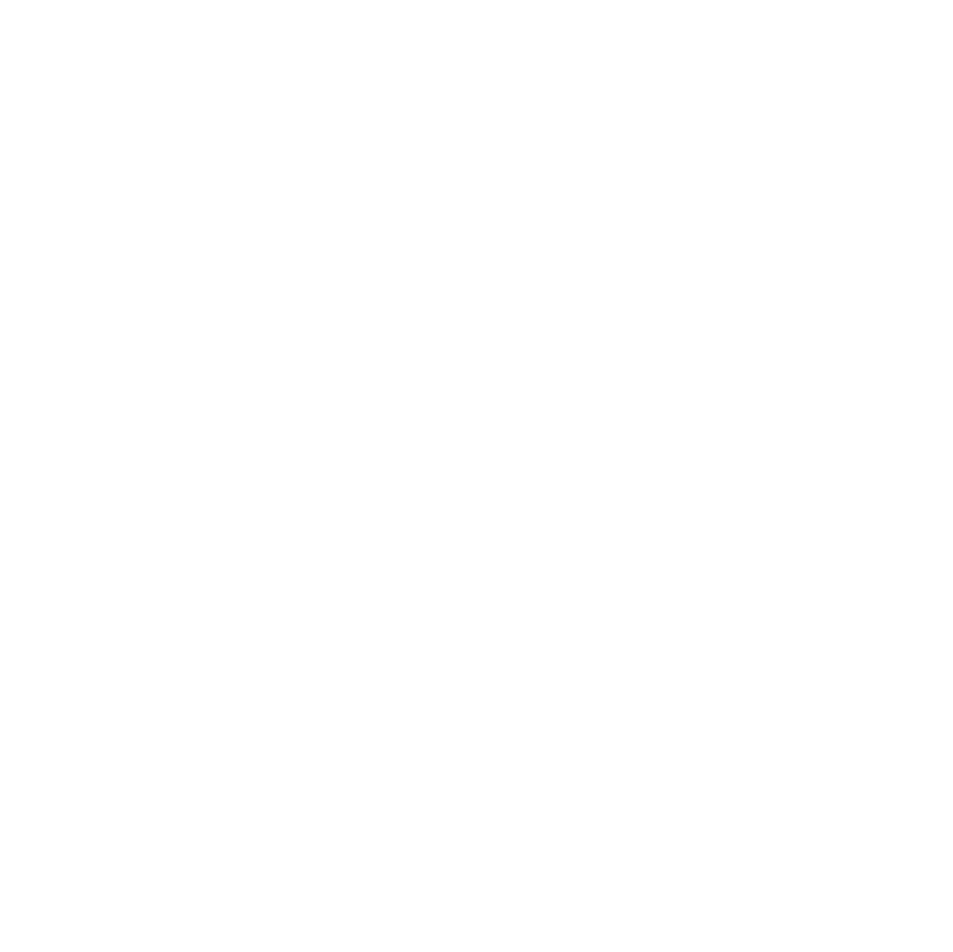
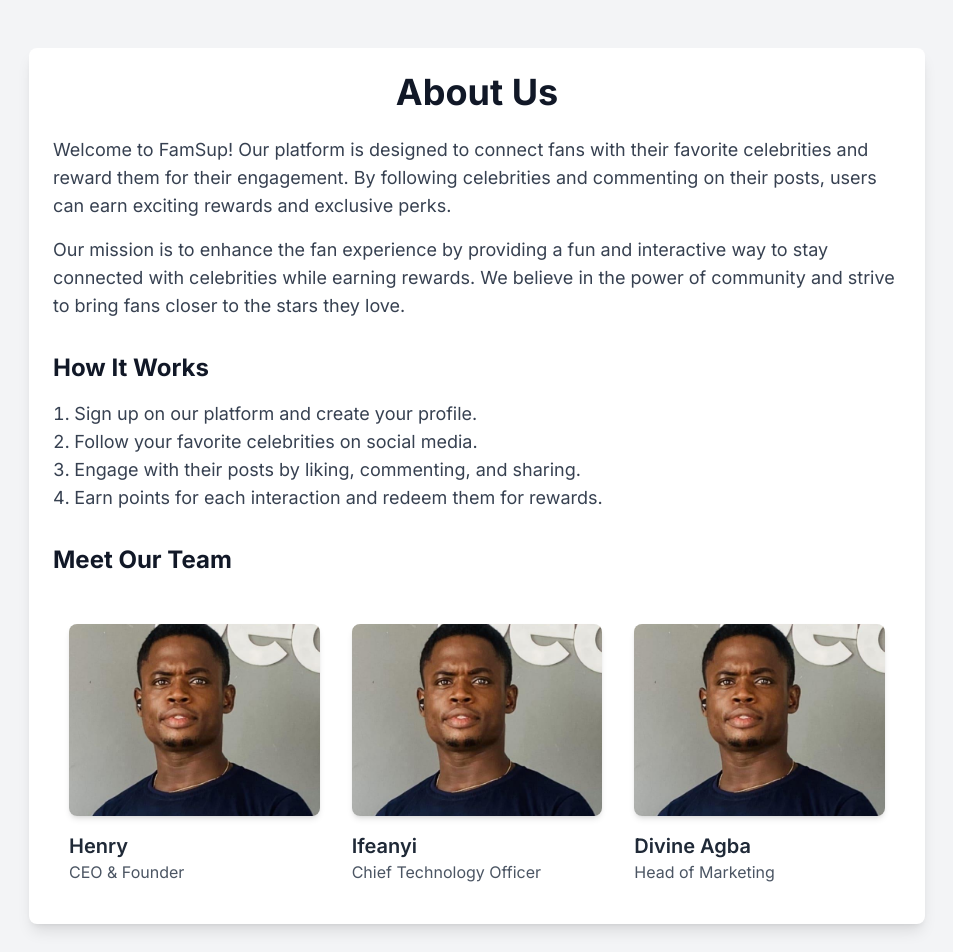
Before and after one commit to Derrick99234/famsup, a React (Create React App) app: page /about in a window 1280 px wide. Before the commit this address had no page. Shown: the top 952 px of the page, without its empty margins (163-1116 px from the left). Before the commit the page ends 800 px from the top, so only its background shows below. Built offline with nearby package versions, Linux system fonts and the light colour scheme.

Commit message:
completed the about page

```diff
--- /dev/null
+++ b/src/pages/About/About.jsx
@@ -0,0 +1,73 @@
+import React from "react";
+import Image from "../../assets/images/Image.jpeg";
+
+const About = () => {
+  return (
+    <div className="flex flex-col items-center min-h-screen bg-gray-100 py-12">
+      <div className="max-w-4xl w-full bg-white shadow-lg rounded-lg p-6">
+        <h1 className="text-4xl font-bold text-gray-900 text-center mb-6">
+          About Us
+        </h1>
+        <p className="text-gray-700 text-lg mb-4">
+          Welcome to FamSup! Our platform is designed to connect fans with their
+          favorite celebrities and reward them for their engagement. By
+          following celebrities and commenting on their posts, users can earn
+          exciting rewards and exclusive perks.
+        </p>
+        <p className="text-gray-700 text-lg mb-4">
+          Our mission is to enhance the fan experience by providing a fun and
+          interactive way to stay connected with celebrities while earning
+          rewards. We believe in the power of community and strive to bring fans
+          closer to the stars they love.
+        </p>
+        <h2 className="text-2xl font-bold text-gray-900 mt-8 mb-4">
+          How It Works
+        </h2>
+        <ol className="list-decimal list-inside text-gray-700 text-lg mb-6">
+          <li>Sign up on our platform and create your profile.</li>
+          <li>Follow your favorite celebrities on social media.</li>
+          <li>Engage with their posts by liking, commenting, and sharing.</li>
+          <li>Earn points for each interaction and redeem them for rewards.</li>
+        </ol>
+        <h2 className="text-2xl font-bold text-gray-900 mt-8 mb-4">
+          Meet Our Team
+        </h2>
+        <div className="flex flex-wrap justify-center mt-8">
+          <div className="w-full sm:w-1/2 lg:w-1/3 p-4">
+            <img
+              src={Image}
+              alt="Team Member"
+              className="w-full h-48 object-cover rounded-lg shadow-md"
+            />
+            <h2 className="text-xl font-semibold text-gray-800 mt-4">Henry</h2>
+            <p className="text-gray-600">CEO & Founder</p>
+          </div>
+          <div className="w-full sm:w-1/2 lg:w-1/3 p-4">
+            <img
+              src={Image}
+              alt="Team Member"
+              className="w-full h-48 object-cover rounded-lg shadow-md"
+            />
+            <h2 className="text-xl font-semibold text-gray-800 mt-4">
+              Ifeanyi
+            </h2>
+            <p className="text-gray-600">Chief Technology Officer</p>
+          </div>
+          <div className="w-full sm:w-1/2 lg:w-1/3 p-4">
+            <img
+              src={Image}
+              alt="Team Member"
+              className="w-full h-48 object-cover rounded-lg shadow-md"
+            />
+            <h2 className="text-xl font-semibold text-gray-800 mt-4">
+              Divine Agba
+            </h2>
+            <p className="text-gray-600">Head of Marketing</p>
+          </div>
+        </div>
+      </div>
+    </div>
+  );
+};
+
+export default About;
--- a/src/pages/Home/Home.jsx
+++ b/src/pages/Home/Home.jsx
@@ -1,11 +1,11 @@
 import { Link } from "react-router-dom";
-import LandingNavbar from "./LandingNavbar";
+import NavBar from "../Dashboard/NavBar";
 
 
 function Home() {
   return (
     <>
-      <LandingNavbar />
+    <NavBar/>
       <div className="flex flex-col items-center justify-center min-h-screen bg-gray-100">
         <h1 className="text-4xl font-bold mb-6">Welcome to Our App</h1>
         <div className="space-x-4">
--- a/src/pages/Home/LandingNavbar.jsx
+++ /dev/null
@@ -1,99 +0,0 @@
-import React, { useState } from "react";
-import { FaBars } from "react-icons/fa";
-import Frame from "../../assets/images/Frame 01.svg";
-
-const LandingNavbar = () => {
-  const [isOpen, setIsOpen] = useState(false);
-
-  const toggleMenu = () => {
-    setIsOpen(!isOpen);
-  };
-
-  return (
-    <nav className=" bg-green-600 p-2">
-      <div className="container mx-auto px-4 py-2 flex justify-between items-center">
-        <div className="flex items-center">
-          <img src={Frame} alt="Logo" className="h-10 ml-12 cursor-pointer" />
-        </div>
-        <div className="hidden md:flex space-x-4 items-center">
-          <a
-            href="#home"
-            className=" font-[700] text-myblack hover:text-blue-500"
-          >
-            BLOG
-          </a>
-          <a
-            href="#about"
-            className="text-myblack font-[700] hover:text-blue-500"
-          >
-            FAQS
-          </a>
-          <a
-            href="#ourService"
-            className="text-myblack font-[700] hover:text-blue-500"
-          >
-            API
-          </a>
-          <a
-            href="/signin"
-            className="text-myblack font-[700] hover:text-blue-500"
-          >
-            LOGIN
-          </a>
-          <a
-            href="/signup"
-            className="bg-blue-600 text-white font-[700] hover:bg-yellow-600 px-4 py-2 rounded-lg"
-          >
-            SIGN UP
-          </a>
-        </div>
-        <div className="md:hidden">
-          <button
-            onClick={toggleMenu}
-            className="text-gray-700 focus:outline-none"
-          >
-            <FaBars className="w-6 h-6" />
-          </button>
-        </div>
-      </div>
-      {isOpen && (
-        <div className="md:hidden bg-white border-t border-gray-200">
-          <div className="container mx-auto px-4 py-2 space-y-2">
-            <a
-              href="#home"
-              className="block text-gray-700 font-[500] hover:text-blue-500"
-            >
-              BLOG
-            </a>
-            <a
-              href="#about"
-              className="block text-gray-700 font-[500] hover:text-blue-500"
-            >
-              FAQS
-            </a>
-            <a
-              href="#ourService"
-              className="block text-gray-700 font-[500] hover:text-blue-500"
-            >
-              API
-            </a>
-            <a
-              href="#contact"
-              className="block text-gray-700 font-[500] hover:text-blue-500"
-            >
-              LOGIN
-            </a>
-            <a
-              href="#"
-              className="block bg-blue-500 font-[500] text-white px-4 py-2 rounded hover:bg-blue-600"
-            >
-              SIGN UP
-            </a>
-          </div>
-        </div>
-      )}
-    </nav>
-  );
-};
-
-export default LandingNavbar;
--- a/src/routes/index.js
+++ b/src/routes/index.js
@@ -1,4 +1,4 @@
-import { useState, useEffect } from "react"
+import { useState, useEffect } from "react";
 import { Routes, Route, useLocation } from "react-router-dom";
 import LoadingScreen from "../components/Preloader/LoadingScreen";
 import AdminSignIn from "../pages/Admin/Signin";
@@ -8,6 +8,7 @@
 import SignUp from "../pages/Join/Signup";
 import SignIn from "../pages/Join/Signin";
 import UserDashboard from "../pages/Dashboard/UserDashboard";
+import About from "../pages/About/About";
 
 const FolderRoute = () => {
   const [loading, setLoading] = useState(false);
@@ -30,6 +31,7 @@
       {loading && <LoadingScreen />}
       <Routes>
         <Route path="/" element={<Landing />} />
+        <Route path="/about" element={<About />} />
         <Route path="/Home" element={<Home />} />
         <Route path="/adminsignin" element={<AdminSignIn />} />
         <Route path="/admindashboard" element={<Dashboard />} />
```
Also changed, not shown: src/assets/images/Image.jpeg (added).
